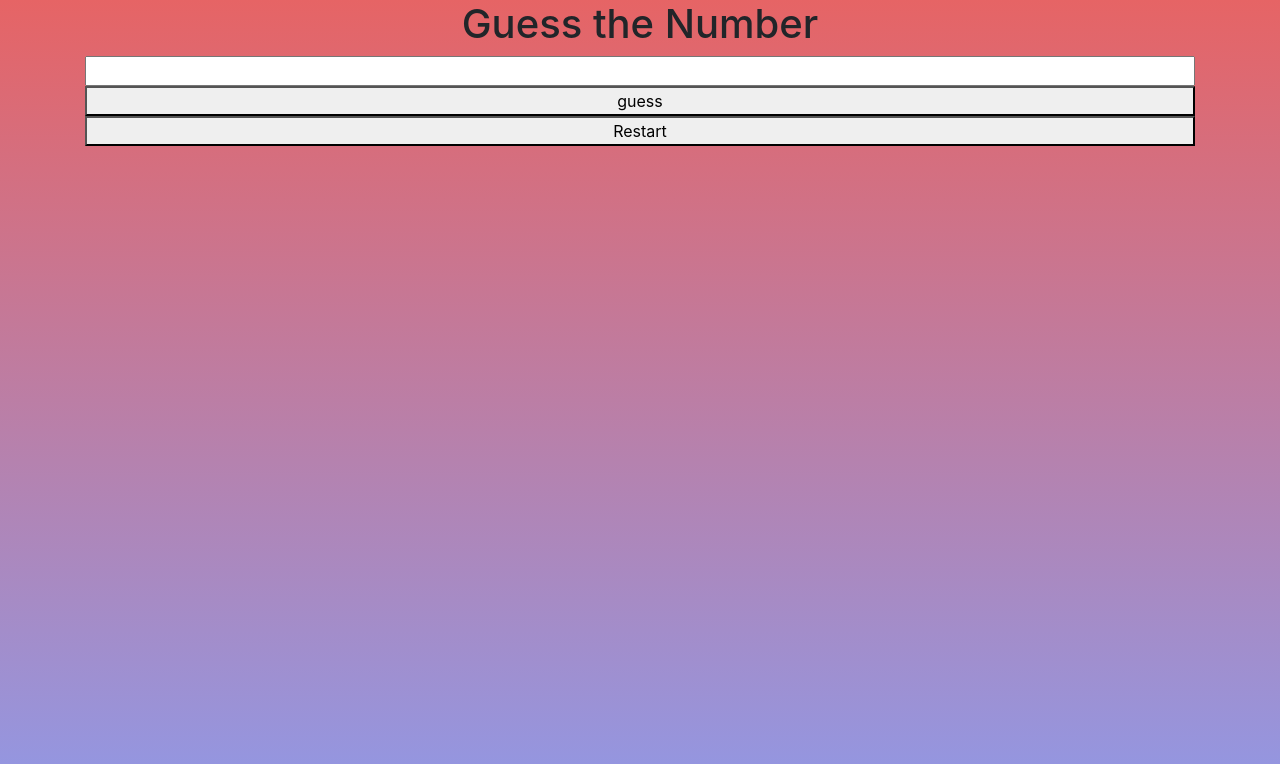
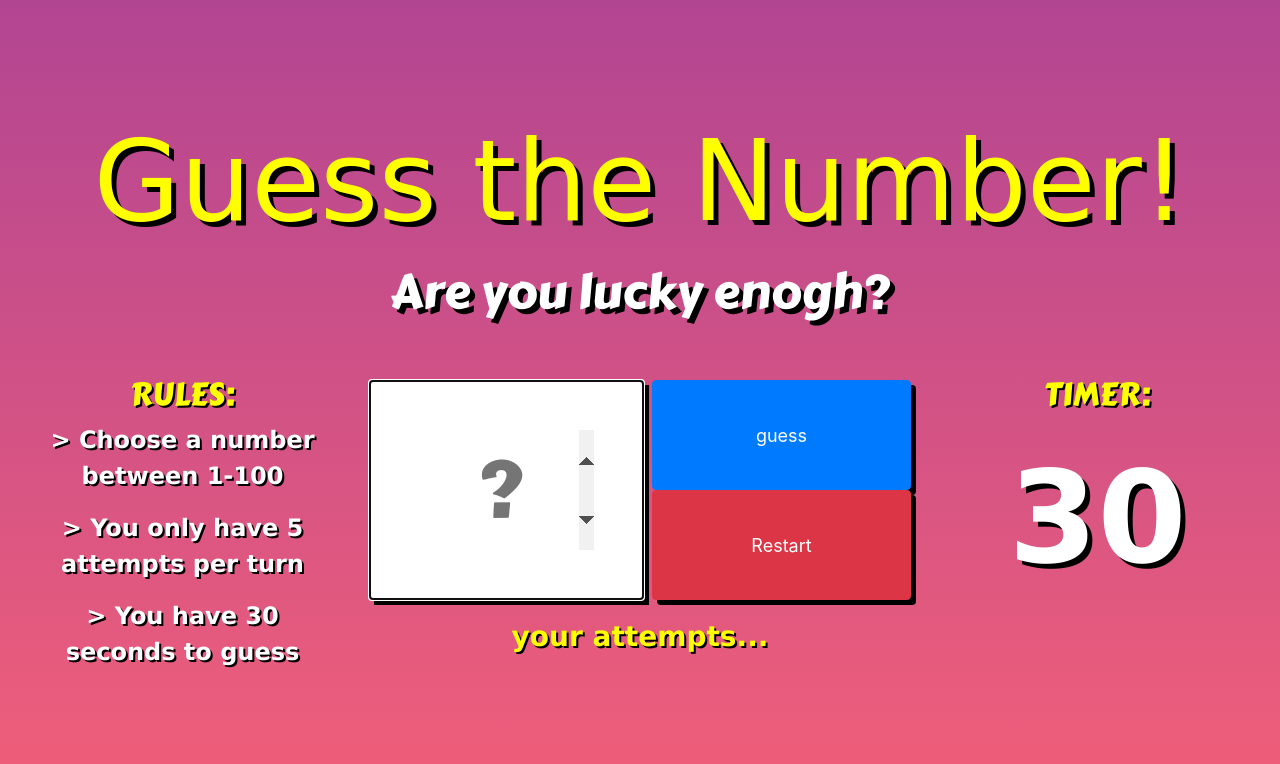
Before and after one commit to fitoskalante/NUMBER-GUESSING-NAME, a plain HTML site: page index.html in a window 1280 px wide. Drawn offline with nearby package versions, Linux system fonts and the light colour scheme; a web font is replaced by a local one.

Commit message:
styling in process

```diff
--- a/css/styles.css
+++ b/css/styles.css
@@ -1,8 +1,83 @@
 html {
-    height:100%;
+    height: 100%;
 }
 
 body {
     height: 100%;
-    background-image: linear-gradient(#e66465, #9198e5);
+    background-image: linear-gradient(#B24592, #F15F79);
 }
+
+.main-container {
+    height: 100%;
+    max-width: 100%;
+}
+
+
+.content-container {
+    width: 100%;
+    margin: 0px;
+}
+
+h1 {
+    height: 100%;
+    font-family: 'Ceviche One', cursive;
+    font-size: 7em;
+    color: yellow;
+    text-shadow: 5px 5px #000;
+}
+
+button {
+    height: 50%;
+    font-size: 18px !important;
+    line-height: 0px;
+    box-shadow: 5px 5px #000;
+}
+
+.buttons-container {
+    padding: 0px;
+}
+
+h2 {
+    color: yellow;
+    text-shadow: 2px 2px #000;
+    font-family: 'Carter One', cursive;
+    text-align: center;
+}
+
+#time {
+
+    color: white;
+    font-family: Verdana, Geneva, Tahoma, sans-serif;
+    font-weight: 800;
+    font-size: 8em;
+    background-color: transparent;
+    text-shadow: 5px 5px #000;
+
+}
+ul {
+    font-family: Verdana, Geneva, Tahoma, sans-serif;
+    font-weight: 800;
+    font-size: 1.5em;
+    color: white;
+    text-shadow: 2px 2px #000;
+    padding: 0px;
+}
+#resultArea {
+    font-family: 'Carter One', cursive;
+    font-size: 3em;
+    text-shadow: 5px 5px #000;
+}
+
+input {
+    color: black;
+    font-family: 'Carter One', cursive;
+    font-size: 5em;
+    box-shadow: 5px 5px #000;
+}
+
+h3 {
+    font-family: Verdana, Geneva, Tahoma, sans-serif;
+    font-weight: 800;
+    color: yellow;
+    text-shadow: 2px 2px #000;
+}
--- a/index.html
+++ b/index.html
@@ -7,22 +7,51 @@
     <meta http-equiv="X-UA-Compatible" content="ie=edge">
     <link rel="stylesheet" href="https://stackpath.bootstrapcdn.com/bootstrap/4.3.1/css/bootstrap.min.css"
         integrity="sha384-ggOyR0iXCbMQv3Xipma34MD+dH/1fQ784/j6cY/iJTQUOhcWr7x9JvoRxT2MZw1T" crossorigin="anonymous">
+    <link href="https://fonts.googleapis.com/css?family=Ceviche+One&display=swap" rel="stylesheet">
+    <link href="https://fonts.googleapis.com/css?family=Carter+One&display=swap" rel="stylesheet">
+
     <link rel="stylesheet" href="css/styles.css">
     <title>Number Guessing Game</title>
 </head>
 
 <body>
 
-    <div class="container d-flex flex-column text-center">
-    <h1>Guess the Number</h1>
-    <input class="text-center" type="number" id="myGuess">
-    <button onclick="guess()" value="clear" id="guessButton">guess</button>
-    <button onclick="reset()" value="clear" id="restart">Restart</button>
+    <div class="main-container container-fluid d-flex flex-column justify-content-center align-content-center m-0">
+        <div class="title-container text-center container d-flex flex-column justify-content-center pb-0 pb-lg-5">
+            <h1>Guess the Number!</h1>
+            <span class="text-white" id="resultArea">Are you lucky enogh?</span>
+        </div>
 
-    <span id="resultArea"></span>
+        <div class="content-container container-fluid d-flex row text-center align-content-center">
 
-    <h3 id="historyCheck"> </h3>
-</div>
+            <div class="container-fluid d-flex flex-column col-12 col-lg-3 text-center">
+                <h2 class="text-center">RULES:</h2>
+                <ul>> Choose a number between 1-100</ul>
+                <ul>> You only have 5 attempts per turn</ul>
+                <ul>> You have 30 seconds to guess</ul>
+            </div>
+
+            <div class="container-fluid d-flex flex-column col-12 col-lg-6">
+                <div class="container-fluid d-flex flex-row">
+                    <input class="text-center p-5 col-6 m-1" type="number" id="myGuess" autofocus placeholder="?">
+                    <div class="buttons-container container-fluid d-flex flex-column m-1">
+                        <button class="btn btn-primary" onclick="guess()" value="clear"
+                            id="guessButton">guess</button>
+                        <button class="btn btn-danger mt-auto" onclick="reset(), stopTimer()" value="clear"
+                            id="restart">Restart</button>
+                    </div>
+                </div>
+                <h3 class="pt-3" id="historyCheck">your attempts...</h3>
+            </div>
+
+            <div class="container-fluid d-flex flex-column col-12 col-lg-3">
+                <h2>TIMER:</h2>
+                <div class="timer-container"><span id="time">30</span></div>
+            </div>
+
+
+        </div>
+    </div>
 
 
 
--- a/js/scripts.js
+++ b/js/scripts.js
@@ -1,3 +1,25 @@
+let time = 30;
+let myTime;
+
+function setTime() {
+    time -= 1;
+    document.getElementById("time").innerHTML = time;
+
+    if (time == 0) {
+        stopTimer();
+        resultArea.innerHTML = "Game over!";
+    }
+}
+
+function timeCounting() {
+    myTime = setInterval(setTime, 1000)
+}
+function stopTimer() {
+    clearInterval(myTime);
+    time = 30;
+    document.getElementById("time").innerHTML = time;
+}
+
 let random = Math.floor((Math.random() * 100) + 1);
 console.log(';random', random)
 
@@ -13,13 +35,13 @@ function guess() {
         resultArea.innerHTML = "you have already said that number!";
         return;
     }
-    if (history.length === 9) {
+    if (history.length === 4) {
         text = "Game over!";
         history.push(guessNumber);
         document.getElementById("guessButton").disabled = true;
     } else if (guessNumber > random) {
         history.push(guessNumber);
-        text = "this number is too big!";
+        text= "this number is too big!";
     } else if (guessNumber < random) {
         history.push(guessNumber);
         text = "this number is too low!!";
@@ -33,8 +55,8 @@ function guess() {
 
 function reset() {
     history = [];
-    historyCheck.innerHTML = "";
+    historyCheck.innerHTML = "your attempts";
     document.getElementById("myGuess").value = "";
     document.getElementById("guessButton").disabled = false;
-    resultArea.innerHTML = "";
+    resultArea.innerHTML = "Let's try again!";
 }
```
